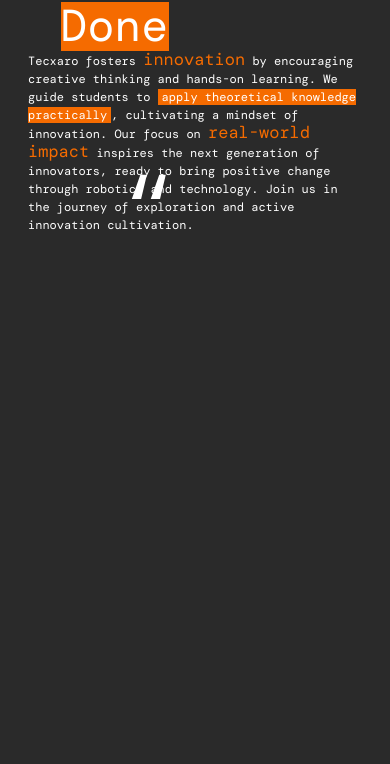
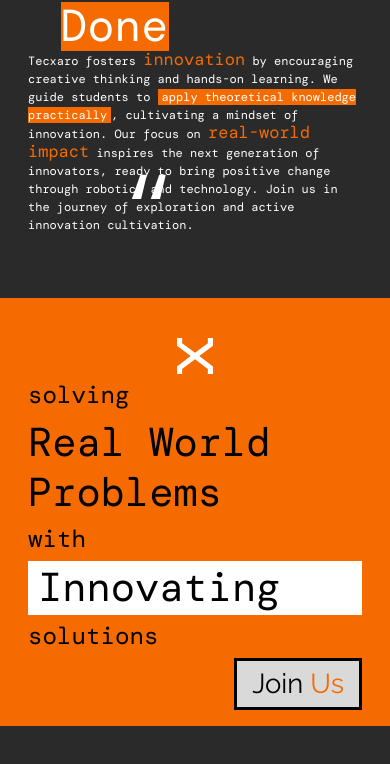
Before and after one commit to Techxaro/tecxaro-website, a React (Vite) app in the folder website/: page / in a window 390 px wide. Shown: the part 3076-3840 px from the top of the page. Built offline with nearby package versions, Linux system fonts and the light colour scheme.

Commit message:
the solving real world problems with innovating solutions section of the website for the mobile version is done

```diff
--- a/website/src/screenSize/Mobile/Components/_6_solvingRealWorldProblems.jsx
+++ b/website/src/screenSize/Mobile/Components/_6_solvingRealWorldProblems.jsx
@@ -1,28 +1,45 @@
-
+// IMPORTING THE IMAGE BELOW
+import xLogoOfTecxaro from "../../../assets/svg/whiteX.svg"
+// import innovationOrangeBoxQuote from "../../../assets/svg/solvingRealWorldProblemsQuote.svg"
 
 
 export const SolvingRealWorldProblems = () => {
   return (
-    <div>
+    <div id="SRWP-M-main">
 
-        {/* THE WRAPPER FOR THIS SECTION */}
-        <div>
+      {/* THE WRAPPER FOR THIS SECTION */}
+      <div id="SRWP-M-wrapper">
 
 
-            {/* THE X LOGO OF TECXARO */}
+        {/* THE X LOGO OF TECXARO */}
+        <div className=" w-[100%] flex justify-end">
+          <img src={xLogoOfTecxaro} alt="" />
+        </div>
 
 
 
+        {/* THE HEADING SOLVING REAL WORLD PROBLEMS WITH INNOVATING SOLUTIONS */}
+        <div className="SRWP-M-orangeBox-quote dmMono font-semibold">
+          <span className=" SRWP-M-orangeBox-smallText">solving</span>
+          <span className=" SRWP-M-orangeBox-mediumText">Real World Problems</span>
+          <span className=" SRWP-M-orangeBox-smallText flex justify-end">with</span>
 
-            {/* THE HEADING SOLVING REAL WORLD PROBLEMS WITH INNOVATING SOLUTIONS */}
+          <span className=" SRWP-M-orangeBox-mediumText flex justify-end ">
+            <p className=" SRWP-M-orangeBox-whiteHighlighted-text">Innovating</p></span>
+
+          <span className=" SRWP-M-orangeBox-smallText">solutions</span>
+        </div>
 
 
 
+        {/* THE JOIN US BUTTON */}
+        <div className="SRWP-M-joinUs-button-wrapper mt-4 mb-14">
+          <div className=" SRWP-M-joinUs-button raleway font-semibold">
+            <p>Join <span className=" color-orange">Us</span></p>
+          </div>
+        </div>
 
-            {/* THE JOIN US BUTTON */}
-
-
-        </div>
+      </div>
     </div>
   )
 }
--- a/website/src/screenSize/Mobile/Pages/homePageMobile.css
+++ b/website/src/screenSize/Mobile/Pages/homePageMobile.css
@@ -535,3 +535,107 @@
     background-color: var(--orange);
     width: 6.8rem;
 }
+
+
+
+
+
+
+
+
+
+
+
+
+
+
+
+
+
+
+
+
+
+
+
+
+
+
+
+
+
+
+
+
+
+
+/* SOLVING REAL WORLD PROBLEMS SECTION */
+#SRWP-M-main{
+
+    width: 100%;
+    display: flex;
+    justify-content: center;
+    align-items: center;
+
+    background-color: var(--orange);
+
+    margin-top: 4rem;
+    padding: 1rem;
+    padding-top: 2.5rem;
+}
+
+#SRWP-M-wrapper{
+
+    width: 20.875rem;
+    display: flex;
+    flex-direction: column;
+    justify-content: center;
+    align-items: center;
+}
+
+.SRWP-M-orangeBox-quote{
+
+    display: flex;
+    flex-direction: column;
+    width: 100%;
+
+
+}
+
+.SRWP-M-orangeBox-smallText{
+
+    font-size: 1.5125rem;
+    line-height: 2.7125rem;
+}
+
+.SRWP-M-orangeBox-mediumText{
+    font-size: 2.525rem;
+    line-height: 3.125rem;
+}
+
+.SRWP-M-orangeBox-whiteHighlighted-text{
+    background-color: white;
+    padding: 2px 10px 2px 10px;
+}
+
+.SRWP-M-joinUs-button-wrapper{
+    width: 100%;
+    display: flex;
+    justify-content: flex-end;
+}
+
+.SRWP-M-joinUs-button{
+
+    font-size: 1.7125rem;
+    background-color: var(--lightGrey);
+
+    padding: 2px 14px;
+    border: 3px solid black;
+
+    width: 8rem;
+
+    display: flex;
+    justify-content: center;
+    align-items: center;
+
+}
--- a/website/src/screenSize/Mobile/Pages/homePageMobile.jsx
+++ b/website/src/screenSize/Mobile/Pages/homePageMobile.jsx
@@ -8,6 +8,7 @@
 import { WhyChooseUs } from "../Components/_3_practicalApproach-M"
 import { TailouredForYou } from "../Components/_4_tailouredForYou"
 import { FocusOnInnovation } from "../Components/_5_focusOnInnovation"
+import { SolvingRealWorldProblems } from "../Components/_6_solvingRealWorldProblems"
 import "./homePageMobile.css"
 
 
@@ -21,6 +22,7 @@
             <WhyChooseUs/>
             <TailouredForYou/>
             <FocusOnInnovation/>
+            <SolvingRealWorldProblems/>
         </div>
     )
 }
```
Also changed, not shown: website/src/App.css (line endings or trailing spaces), website/src/assets/svg/solvingRealWorldProblemsQuote.svg (added), website/src/assets/svg/whiteX.svg (added).
